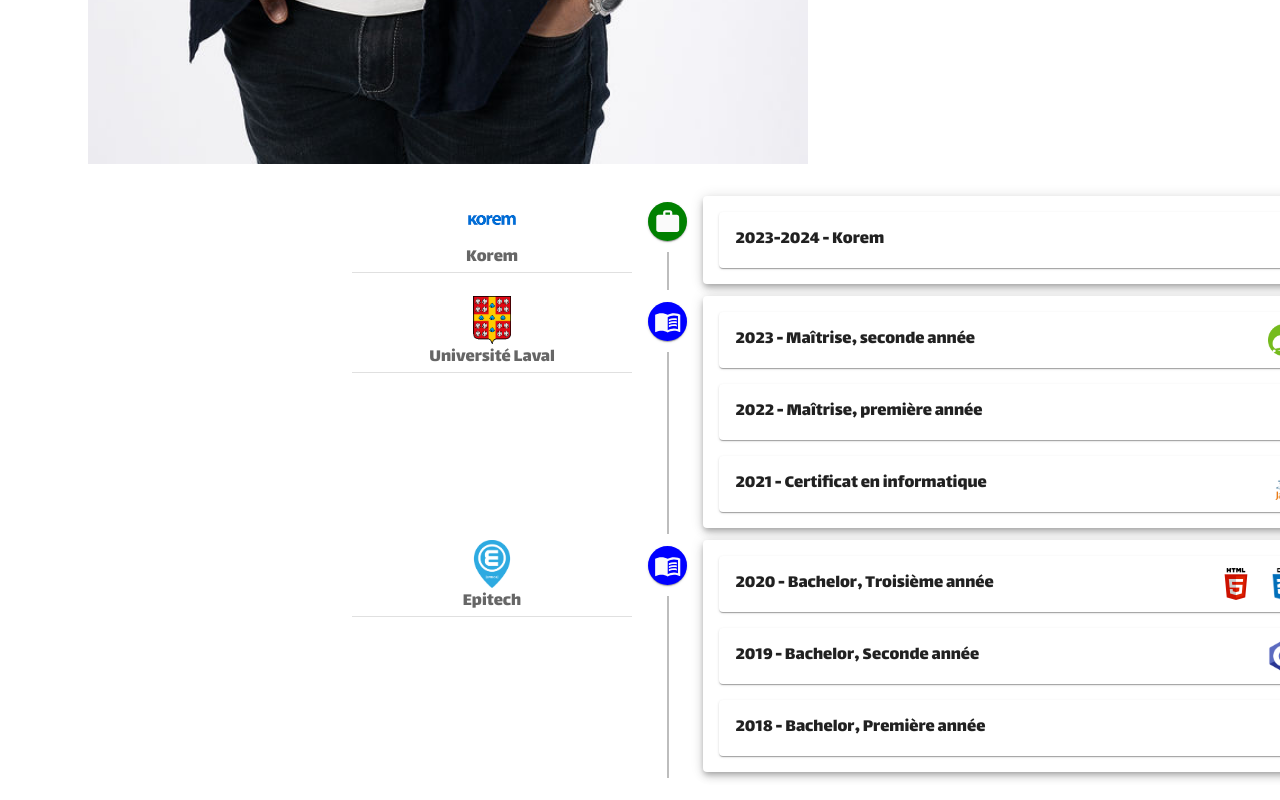
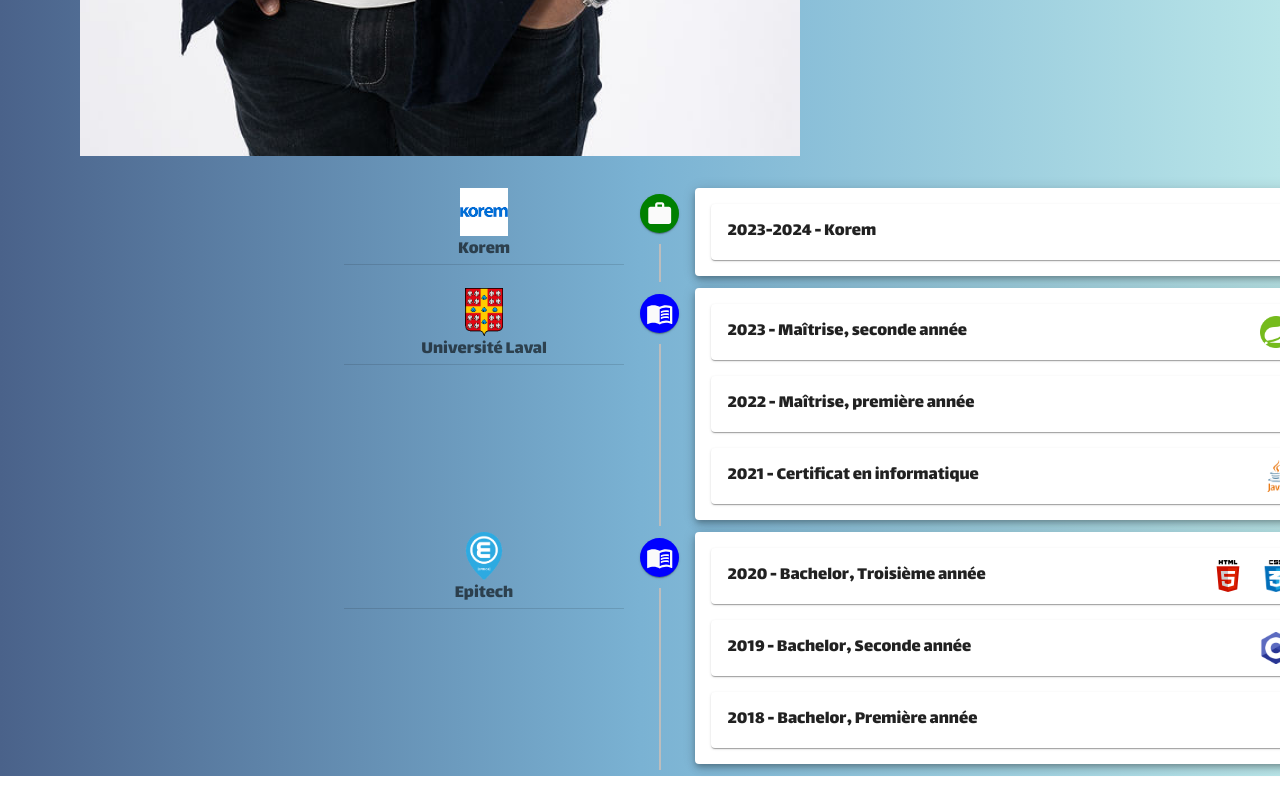
Before and after one commit to Kiy0p/portfolio, a React (Create React App) app: page / in a window 1280 px wide. Shown: the part 924-1724 px from the top of the page. Built offline with nearby package versions, Linux system fonts and the light colour scheme.

Commit message:
add of background gradient

```diff
--- a/src/App.css
+++ b/src/App.css
@@ -1 +1,6 @@
 @import url('https://fonts.googleapis.com/css2?family=Lalezar&family=Montserrat:ital,wght@0,100..900;1,100..900&family=Roboto+Mono:ital@0;1&display=swap');
+
+body {
+    margin: 0px;
+    padding: 0px;
+}
--- a/src/components/Body.tsx
+++ b/src/components/Body.tsx
@@ -2,14 +2,19 @@ import Banner from "./Banner.tsx";
 import { Box } from "@mui/material";
 import React from "react";
 import Timeline from "./timeline/Timeline.tsx";
+import styled from "@emotion/styled";
 
 const Body = () => {
   return (
-    <Box>
+    <StyledBox>
       <Banner />
       <Timeline />
-    </Box>
+    </StyledBox>
   );
 };
 
+const StyledBox = styled(Box)(({theme}) => ({
+  background: "linear-gradient(90deg, rgba(74,98,138,1) 0%, rgba(122,178,211,1) 50%, rgba(185,229,232,1) 100%)"
+}));
+
 export default Body;
--- a/src/components/timeline/Timeline.tsx
+++ b/src/components/timeline/Timeline.tsx
@@ -1,4 +1,3 @@
-import { Box } from "@mui/material";
 import EpitechContentDetail from "./content/EpitechContentDetail.tsx";
 import EpitechContentSummary from "./content/EpitechContentSummary.tsx";
 import KoremContentDetail from "./content/KoremContentDetail.tsx";
@@ -13,6 +12,7 @@ import TimelineSeparator from "./TimelineSeparator.tsx";
 import ULavalContentDetail from "./content/ULavalContentDetail.tsx";
 import ULavalContentSummary from "./content/ULavalContentSummary.tsx";
 import WorkIcon from "@mui/icons-material/Work";
+import styled from "@emotion/styled/macro";
 import { useTheme } from "@mui/material/styles";
 
 const Timeline = () => {
@@ -26,7 +26,6 @@ const Timeline = () => {
         alignItems: "flex-start",
       }}
     >
-      <Box>
       <TimelineItem>
         <TimelineOppositeContent
           title="Korem"
@@ -78,7 +77,6 @@ const Timeline = () => {
           contentDetail={EpitechContentDetail()}
         />
       </TimelineItem>
-      </Box>
     </MuiTimeline>
   );
 };
```
Lines whose indentation alone changed are shown as unchanged.
